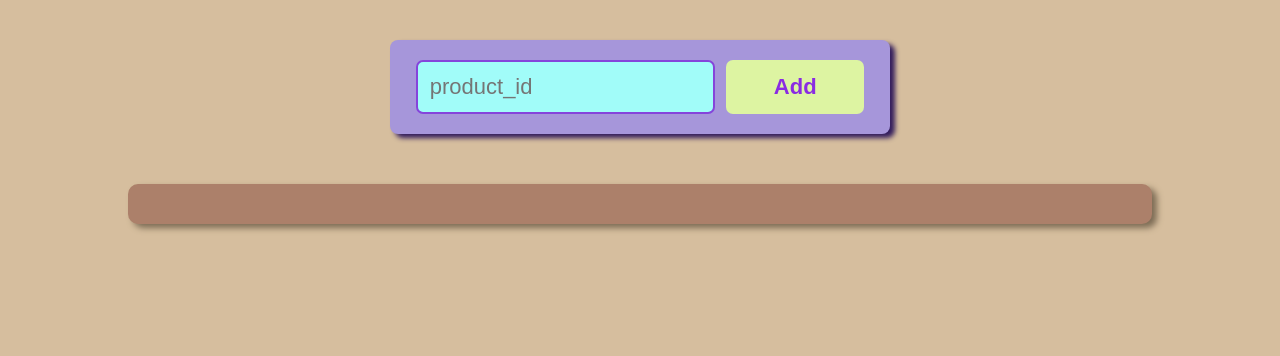
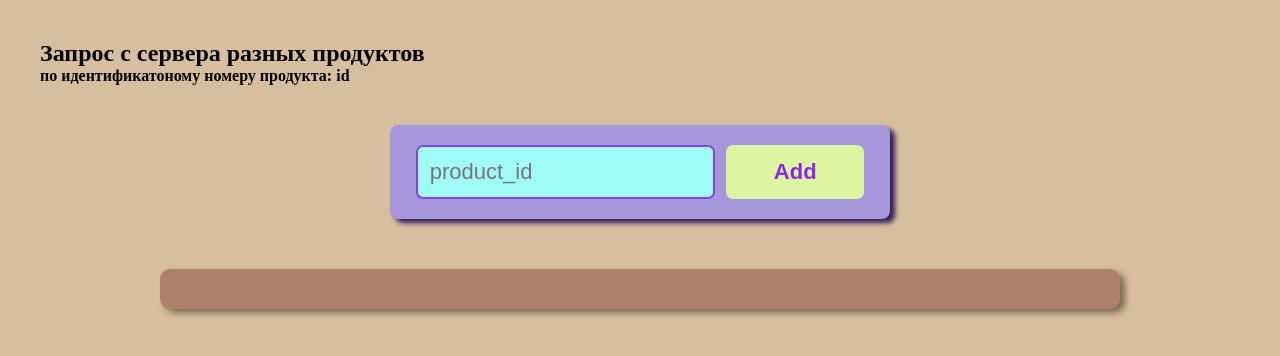
Before and after one commit to Sanzia7/HW_JS_2023, a plain HTML site: page Products_fetch_11.01.23/index.html in a window 1280 px wide. Drawn offline with Linux system fonts and the light colour scheme.

Commit message:
explanation in UI

```diff
--- a/Products_fetch_11.01.23/index.html
+++ b/Products_fetch_11.01.23/index.html
@@ -9,7 +9,8 @@
    </head>
    <body>
 
-
+<h2>Запрос с сервера разных продуктов </h2>
+<h4>по идентификатоному номеру продукта: id</h4>
       <form class="add_form">
          <input type="text" name="id" placeholder="product_id" />
          <button>Add</button>
--- a/Products_fetch_11.01.23/style.css
+++ b/Products_fetch_11.01.23/style.css
@@ -6,6 +6,7 @@
 
 body {
    background-color: rgb(214, 190, 158);
+   margin: 40px;
 }
 
 .add_form {
```
